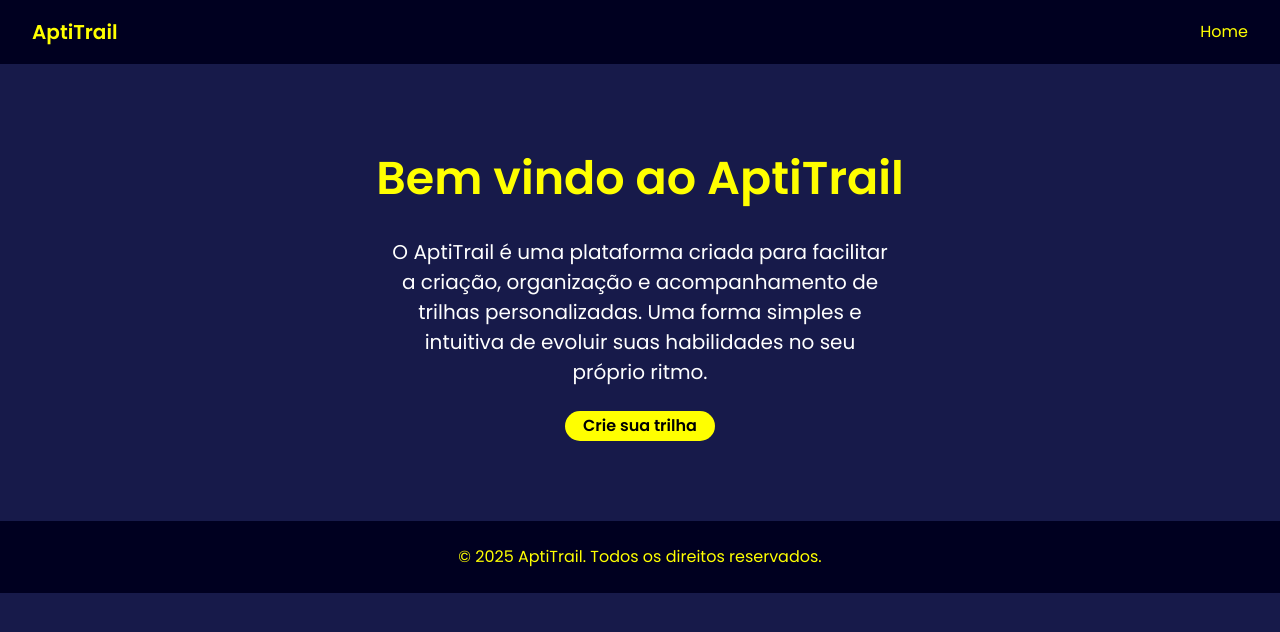
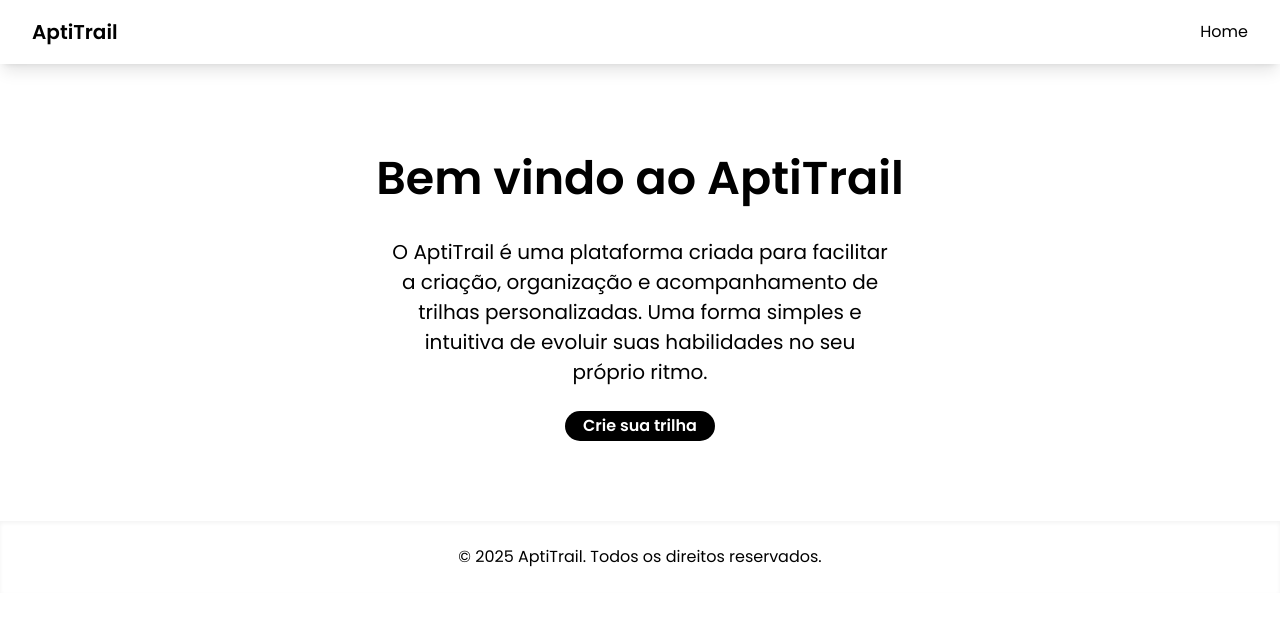
Before and after one commit to apti-trail/site-spa, a React (Vite) app in the folder site-spa/: page / in a window 1280 px wide. Shown: the top 632 px of the page. Built offline with nearby package versions, Linux system fonts and the light colour scheme.

Commit message:
style: mudanca de paleta de cores

```diff
--- a/site-spa/src/components/Footer/Footer.tsx
+++ b/site-spa/src/components/Footer/Footer.tsx
@@ -1,6 +1,6 @@
 export default function Footer() {
     return(
-        <footer className="bg-[#000020] text-center p-6">
+        <footer className="text-center p-6 shadow-inner">
             <p>&copy; 2025 AptiTrail. Todos os direitos reservados.</p>
         </footer>
     );
--- a/site-spa/src/components/Header/Header.tsx
+++ b/site-spa/src/components/Header/Header.tsx
@@ -4,7 +4,7 @@ import Navbar from "../NavBar/Navbar";
 
 export default function Header() {
     return(
-        <header className="bg-[#000020]">
+        <header className="shadow-lg">
             <Navbar/>
         </header>
     );
--- a/site-spa/src/globals.css
+++ b/site-spa/src/globals.css
@@ -4,7 +4,7 @@
 
 @layer base {
     body {
-        @apply text-[#ffff00] bg-[#171a4a]
+        @apply text-black bg-white
     }
     h1 {
         @apply text-[26px] md:text-[34px] lg:text-[46px] font-bold
@@ -13,7 +13,7 @@
         @apply text-[16px] md:text-[20px]
     }
     button {
-        @apply bg-[#ffff00] rounded-[100px] h-[30px] w-[150px]
+        @apply bg-black rounded-[100px] h-[30px] w-[150px]
     }
 }
 
--- a/site-spa/src/routes/Home/index.tsx
+++ b/site-spa/src/routes/Home/index.tsx
@@ -3,9 +3,9 @@ export default function Home() {
         <main className="flex flex-col items-center text-center px-6 py-20">
             <h1 className="mb-6">Bem vindo ao AptiTrail</h1>
 
-            <h2 className="max-w-[500px] text-white">O AptiTrail é uma plataforma criada para facilitar a criação, organização e acompanhamento de trilhas personalizadas. Uma forma simples e intuitiva de evoluir suas habilidades no seu próprio ritmo.</h2>
+            <h2 className="max-w-[500px] text-black">O AptiTrail é uma plataforma criada para facilitar a criação, organização e acompanhamento de trilhas personalizadas. Uma forma simples e intuitiva de evoluir suas habilidades no seu próprio ritmo.</h2>
 
-            <button className="text-black font-bold mt-6">Crie sua trilha</button>
+            <button className="text-white font-bold mt-6">Crie sua trilha</button>
 
 
         </main>
```
